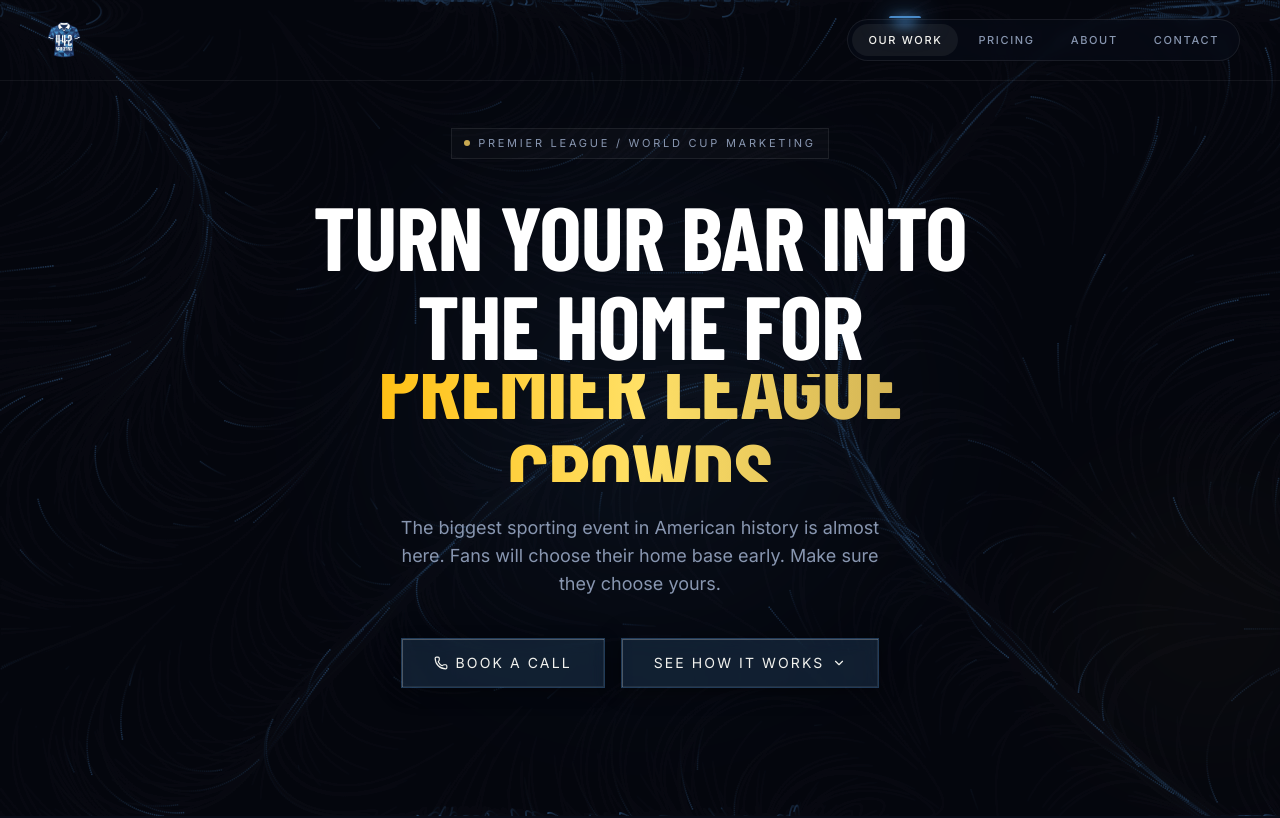
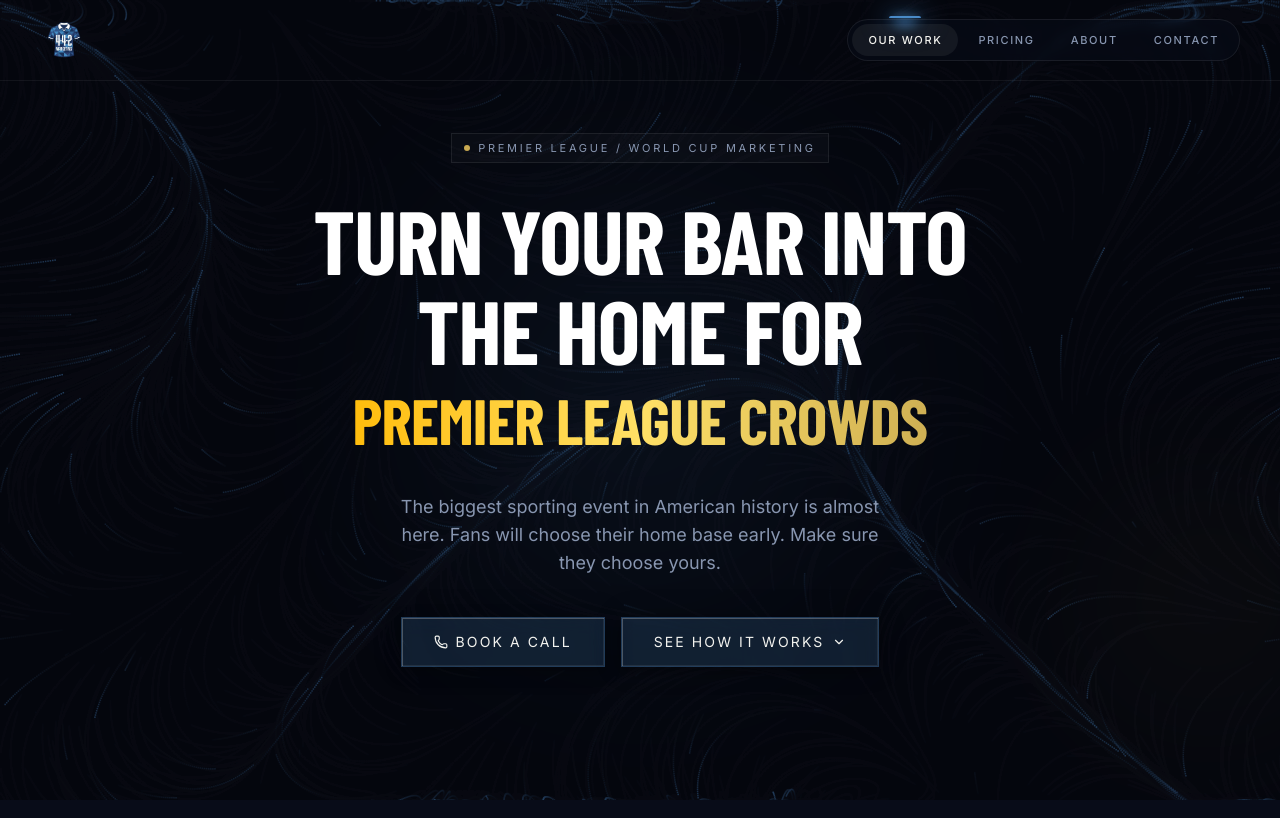
Before and after one commit to seanodowd7/offical442website, a Next.js app: page / in a window 1280 px wide. Shown: the top 818 px of the page. Built offline with nearby package versions, Linux system fonts and the light colour scheme; a web font is replaced by a local one.

Commit message:
Fix hero rotating text clipping — nowrap + smaller font

```diff
--- a/components/ui/animated-hero.tsx
+++ b/components/ui/animated-hero.tsx
@@ -28,7 +28,7 @@
   return (
     <div
       className="relative mt-1 w-full overflow-hidden"
-      style={{ height: "clamp(2.8rem, 8.5vw, 7.8rem)" }}
+      style={{ height: "clamp(2rem, 6.5vw, 6.5rem)" }}
     >
       <AnimatePresence mode="wait">
         <motion.span
@@ -39,9 +39,10 @@
           transition={{ duration: 0.45, ease: [0.22, 1, 0.36, 1] }}
           className="absolute inset-0 flex items-center justify-center font-display font-extrabold uppercase"
           style={{
-            fontSize: "clamp(2.2rem, 7vw, 6.5rem)",
+            fontSize: "clamp(1.4rem, 5vw, 5rem)",
             letterSpacing: "-0.01em",
             lineHeight: 1.0,
+            whiteSpace: "nowrap",
             background: "linear-gradient(90deg, #FFB800, #FFE066, #C8A951)",
             WebkitBackgroundClip: "text",
             WebkitTextFillColor: "transparent",
```
